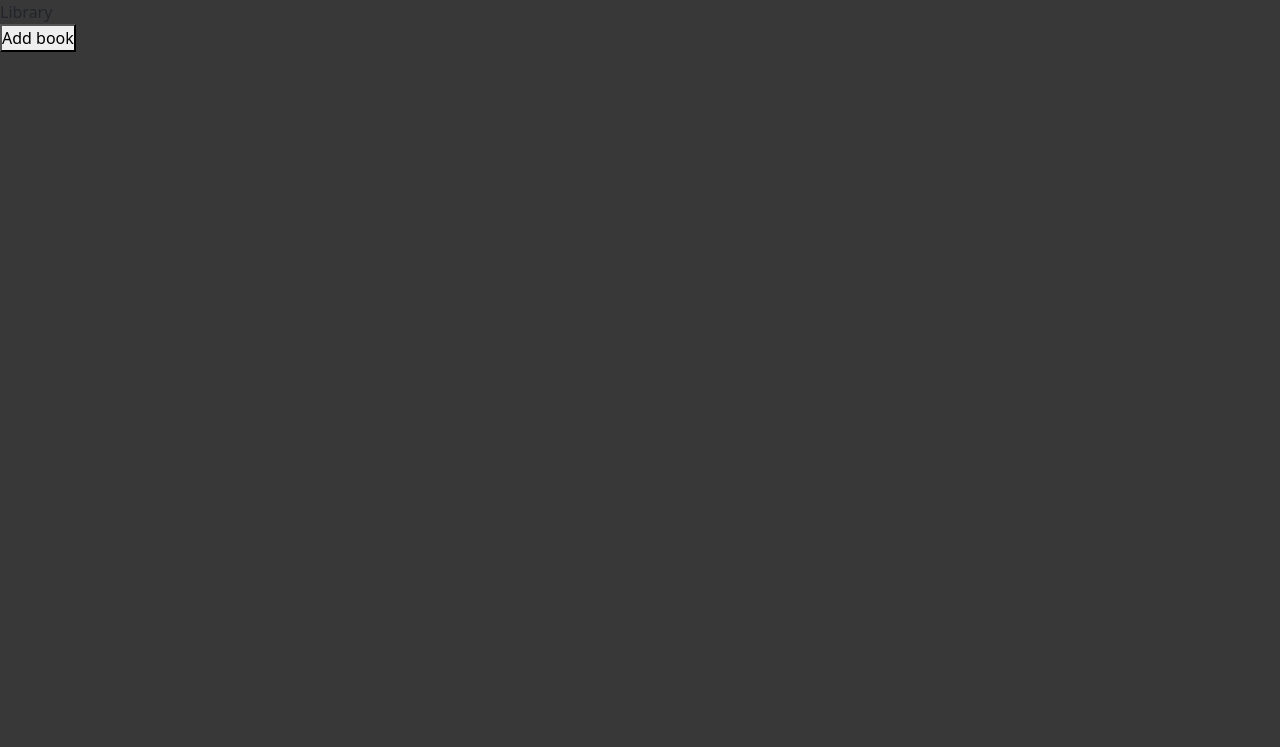
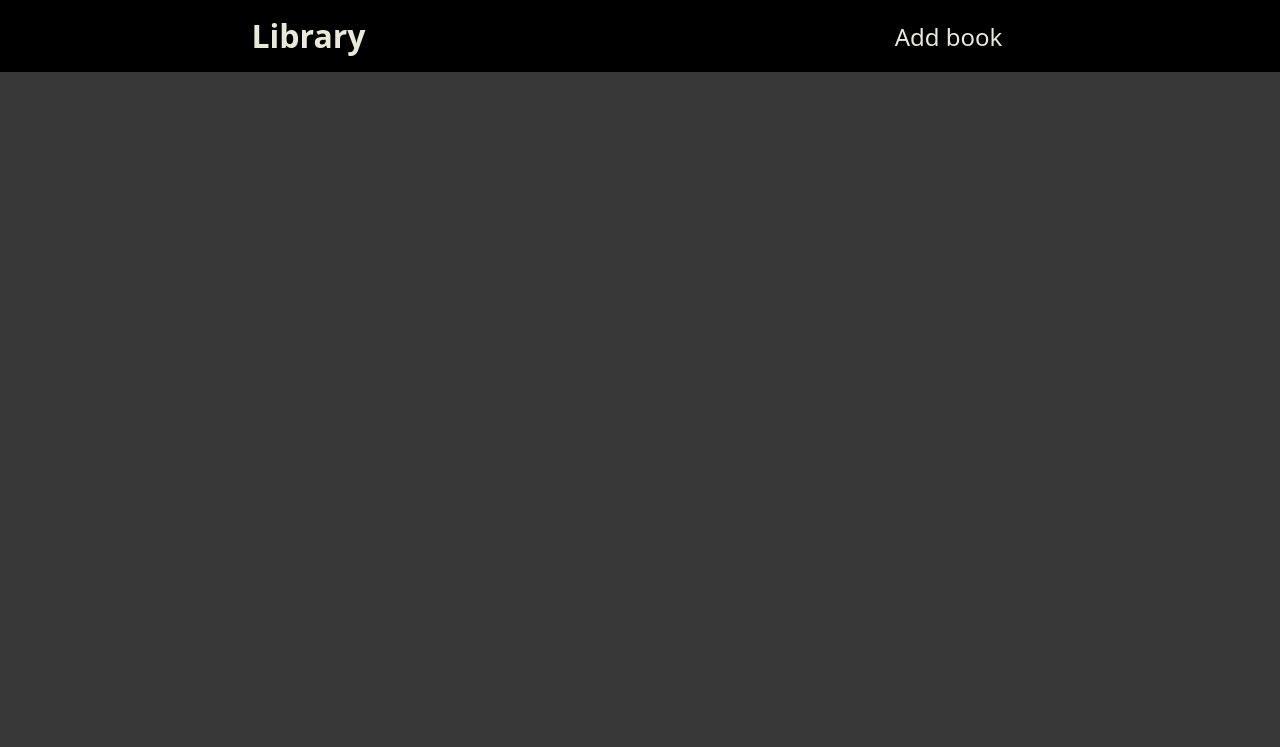
Before and after one commit to mohammedalgamal/Library, a plain HTML site: page index.html in a window 1280 px wide. Shown: the top 747 px of the page. Drawn offline with nearby package versions, Linux system fonts and the light colour scheme.

Commit message:
Add header content and styles

```diff
--- a/index.html
+++ b/index.html
@@ -12,8 +12,8 @@
 <body>
     <div class="header">
         <div class="title">Library</div>
-        <div class="main-btn">
-            <button>Add book</button>
+        <div class="button">
+            <button class="main-btn btn">Add book</button>
         </div>
     </div>
 
--- a/styles/main.scss
+++ b/styles/main.scss
@@ -10,6 +10,42 @@
 body {
     background-color: $bgc;
 
+    .header {
+        background-color: black;
+        width: 100vw;
+        height: 4.5rem;
+        display: flex;
+        align-items: center;
+        justify-content: space-around;
+        flex-wrap: wrap;
+
+        @media (max-width: 333px) {
+                height: 7rem;
+        }
+
+        .title {
+            color: $text_color;
+            font-size: 2rem;
+            font-weight: 700;
+        }
+
+        .button {
+
+            .main-btn {
+                color: $text_color;
+                font-size: 1.5rem;
+                font-weight: 500;
+                width: 10rem;
+                height: 3rem;
+            }
+
+            .main-btn:hover {
+                color: black;
+                background-color: rgb(155, 140, 140);
+            }
+        }
+    }
+
     .footer {
         width: 100vw;
         display: flex;
@@ -20,6 +56,10 @@ body {
         .text {
             color: $text_color;
             font-size: 20px;
+
+            @media (max-width: 333px) {
+                font-size: 15px;
+            }
 
             a {
                 img {
```
Also changed, not shown: styles/main.css, 1 other file.
